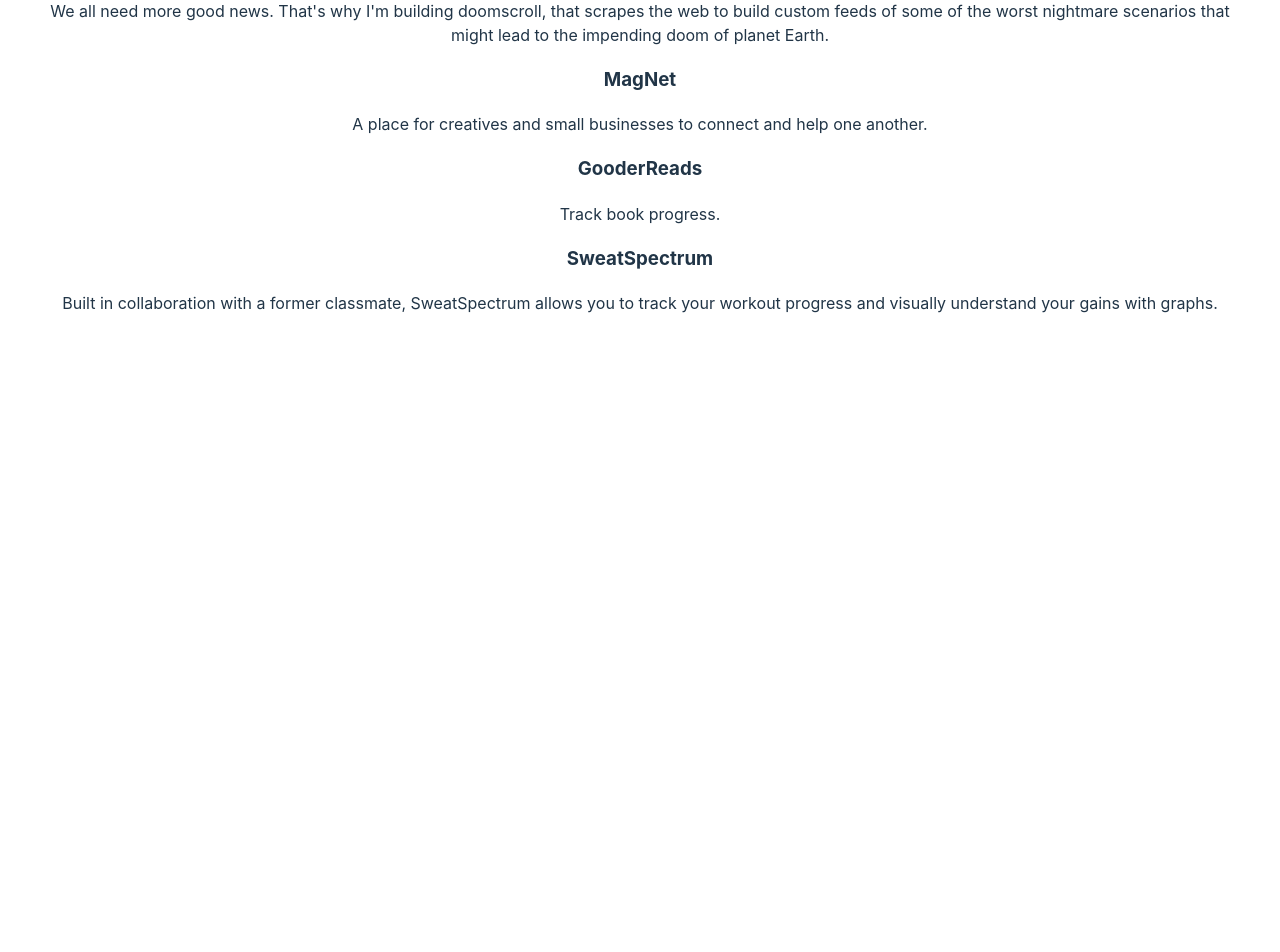
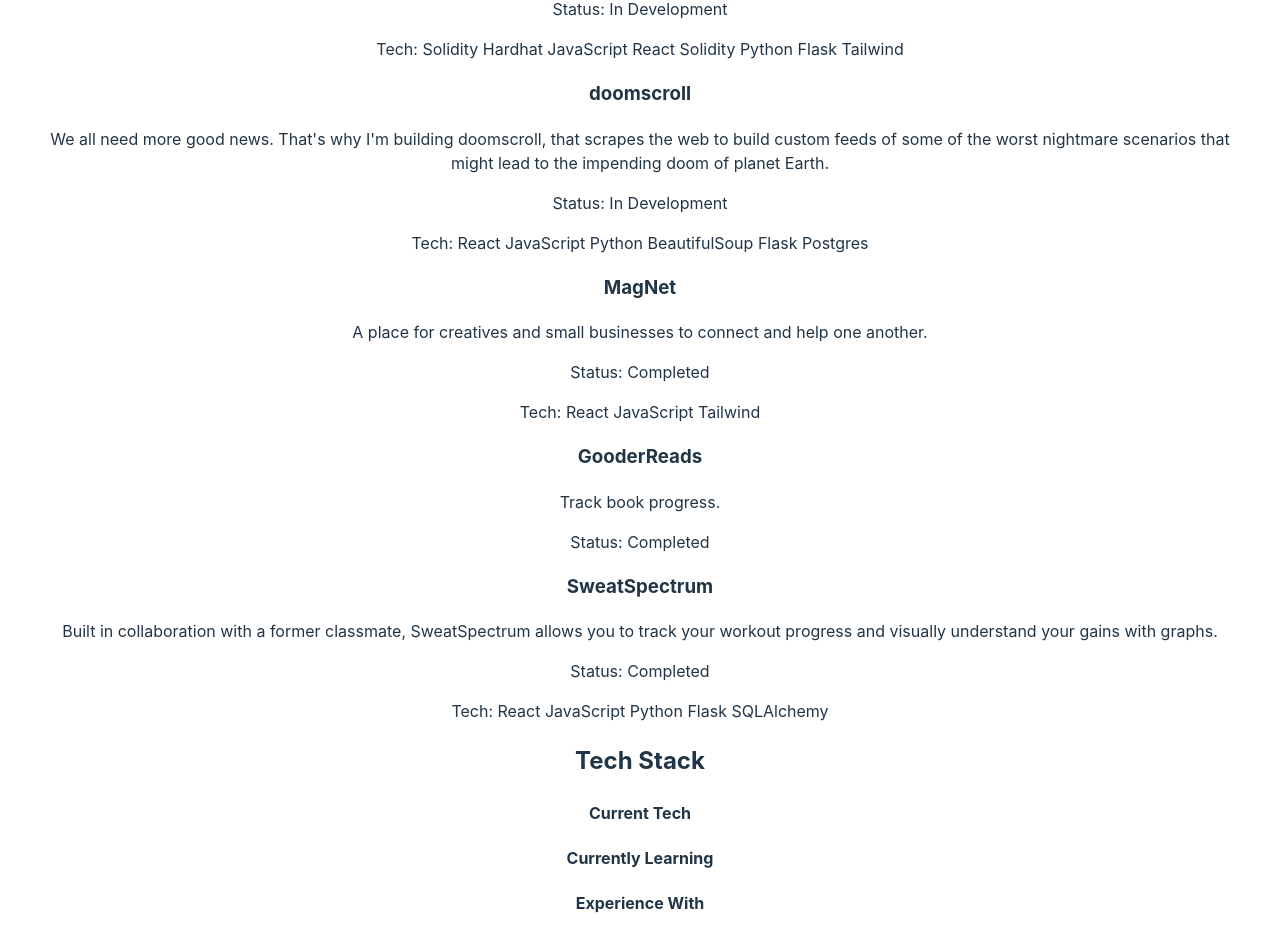
Before and after one commit to barrettk8090/portfolio-v2, a React (Vite) app: page / in a window 1280 px wide. Shown: the part 842-1794 px from the top of the page. Before the commit the page ends 1205 px from the top, so only its background shows below. Built offline with nearby package versions, Linux system fonts and the light colour scheme.

Commit message:
tech stack

```diff
--- a/src/Nav.tsx
+++ b/src/Nav.tsx
@@ -2,8 +2,10 @@ const Nav = () => {
   return (
     <ul>
       <li>Home</li>
+      <li>About</li>
       <li>Projects</li>
-      <li>About</li>
+      <li>Tech</li>
+      <li>Blog</li>
       <li>Resume</li>
     </ul>
   );
--- a/src/components/Home.tsx
+++ b/src/components/Home.tsx
@@ -1,5 +1,6 @@
 import About from "./About";
 import Projects from "./Projects";
+import TechStack from "./TechStack";
 
 export default function Home() {
   return (
@@ -10,6 +11,7 @@ export default function Home() {
       </div>
       <About />
       <Projects />
+      <TechStack />
     </>
   );
 }
--- a/src/components/Projects.tsx
+++ b/src/components/Projects.tsx
@@ -1,7 +1,7 @@
 export default function Projects() {
   return (
     <>
-      <div className="projects-container">
+      <div className="project-container">
         <h2>Projects</h2>
         <div className="project-card">
           <h3>fundOS</h3>
@@ -10,7 +10,21 @@ export default function Projects() {
             contracts with Solidity, I developed a decentralized app (dApp) for
             a kickstarter-like crowdfunding website.
           </p>
+          <p>
+            Status: <span className="status-tag"> In Development </span>
+          </p>
+          <p>
+            Tech: <span className="tech-tag">Solidity</span>{" "}
+            <span className="tech-tag">Hardhat</span>{" "}
+            <span className="tech-tag">JavaScript</span>{" "}
+            <span className="tech-tag">React</span>{" "}
+            <span className="tech-tag">Solidity</span>{" "}
+            <span className="tech-tag">Python</span>{" "}
+            <span className="tech-tag">Flask</span>{" "}
+            <span className="tech-tag">Tailwind</span>{" "}
+          </p>
         </div>
+
         <div className="project-card">
           <h3>doomscroll</h3>
           <p>
@@ -18,18 +32,43 @@ export default function Projects() {
             scrapes the web to build custom feeds of some of the worst nightmare
             scenarios that might lead to the impending doom of planet Earth.
           </p>
+          <p>
+            Status: <span className="status-tag"> In Development </span>
+          </p>
+          <p>
+            Tech: <span className="tech-tag">React</span>{" "}
+            <span className="tech-tag">JavaScript</span>{" "}
+            <span className="tech-tag">Python</span>{" "}
+            <span className="tech-tag">BeautifulSoup</span>{" "}
+            <span className="tech-tag">Flask</span>{" "}
+            <span className="tech-tag">Postgres</span>{" "}
+          </p>
         </div>
+
         <div className="project-card">
           <h3>MagNet</h3>
           <p>
             A place for creatives and small businesses to connect and help one
             another.
           </p>
+          <p>
+            Status: <span className="status-tag"> Completed </span>
+          </p>
+          <p>
+            Tech: <span className="tech-tag">React</span>{" "}
+            <span className="tech-tag">JavaScript</span>{" "}
+            <span className="tech-tag">Tailwind</span>{" "}
+          </p>
         </div>
+
         <div className="project-card">
           <h3>GooderReads</h3>
           <p>Track book progress.</p>
+          <p>
+            Status: <span className="status-tag"> Completed </span>
+          </p>
         </div>
+
         <div className="project-card">
           <h3>SweatSpectrum</h3>
           <p>
@@ -37,6 +76,16 @@ export default function Projects() {
             you to track your workout progress and visually understand your
             gains with graphs.
           </p>
+          <p>
+            Status: <span className="status-tag"> Completed </span>
+          </p>
+          <p>
+            Tech: <span className="tech-tag">React</span>{" "}
+            <span className="tech-tag">JavaScript</span>{" "}
+            <span className="tech-tag">Python</span>{" "}
+            <span className="tech-tag">Flask</span>{" "}
+            <span className="tech-tag">SQLAlchemy</span>{" "}
+          </p>
         </div>
       </div>
     </>
--- /dev/null
+++ b/src/components/TechStack.tsx
@@ -0,0 +1,15 @@
+export default function TechStack(){
+    return(
+        <>
+        <div className="tech-container">
+            <h2>Tech Stack</h2>
+
+            <h4>Current Tech</h4>
+            <h4>Currently Learning</h4>
+            {/* TypeScript, Go, Solidity */}
+            <h4>Experience With</h4>
+            {/* E.g. Figma, Shopify, WordPress, Contentful, etc. */}
+        </div>
+        </>
+    )
+}
```
